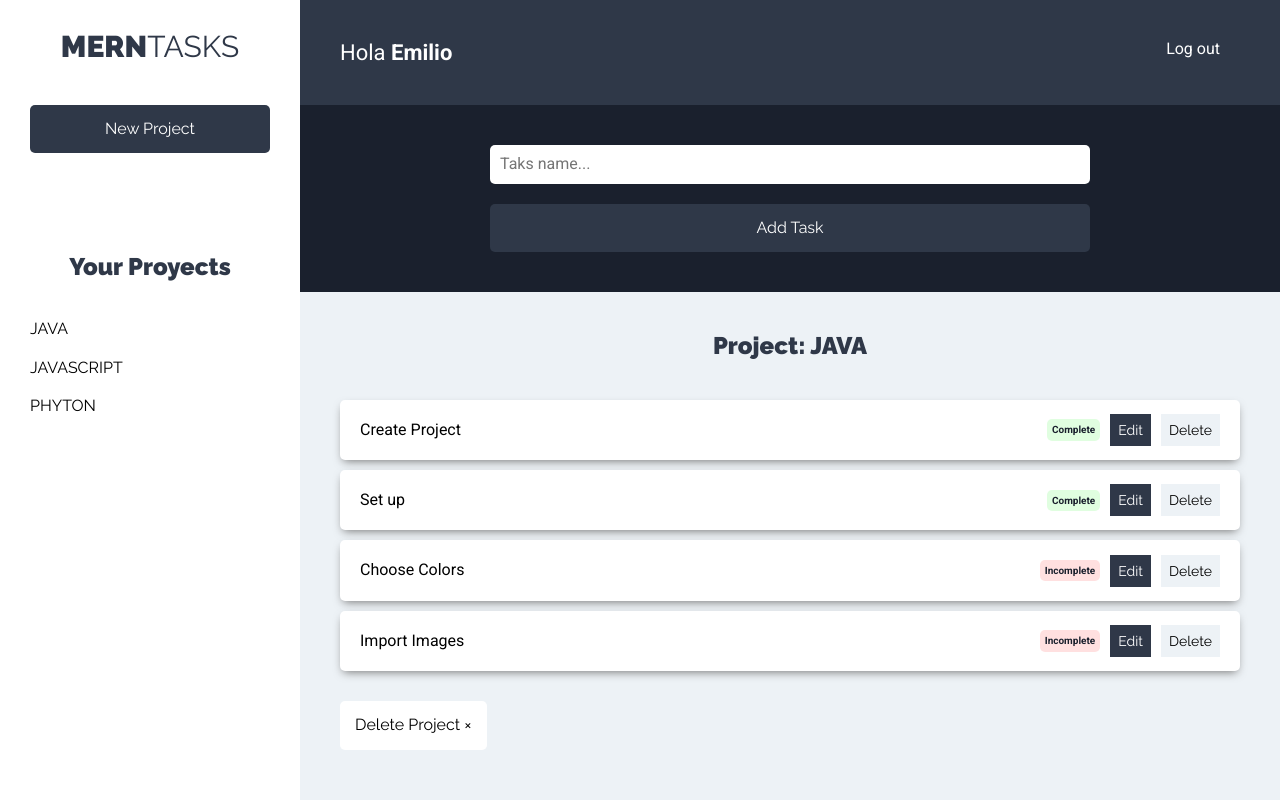
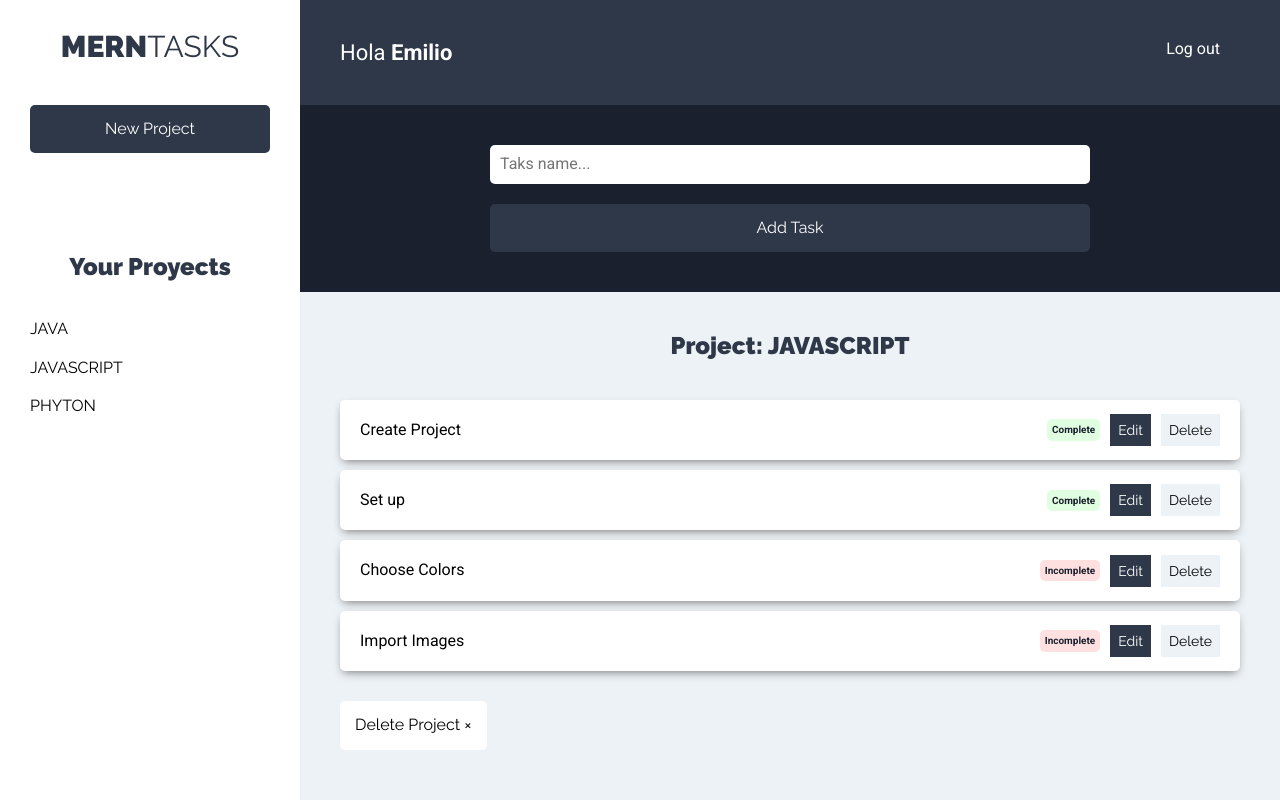
Before and after one commit to emilio-v/client, a React (Create React App) app: page /projects in a window 1280 px wide. Both pictures are taken after a click on the button "JAVASCRIPT". Built offline with nearby package versions, Linux system fonts and the light colour scheme.

Commit message:
show the selected project

```diff
--- a/src/components/tasks/TaskList.js
+++ b/src/components/tasks/TaskList.js
@@ -1,4 +1,6 @@
-import React from "react";
+import React, { useContext } from "react";
+
+import ProjectContext from "../../context/projects/projectContext";
 
 import Task from "./Task";
 
@@ -10,9 +12,15 @@
     { name: "Import Images", state: false },
   ];
 
+  const { currentProject } = useContext(ProjectContext);
+
+  if (!currentProject) return <h2>Select a Project</h2>;
+
+  const [project] = currentProject;
+
   return (
     <>
-      <h2>Project: JAVA</h2>
+      <h2>Project: {project.name}</h2>
       <ul className="listado-tarea">
         {tasks.length === 0 ? (
           <li className="tarea">There are no tasks</li>
```
